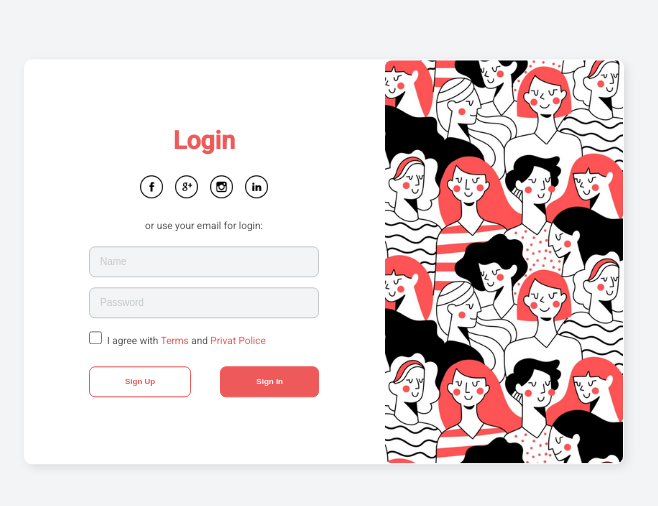
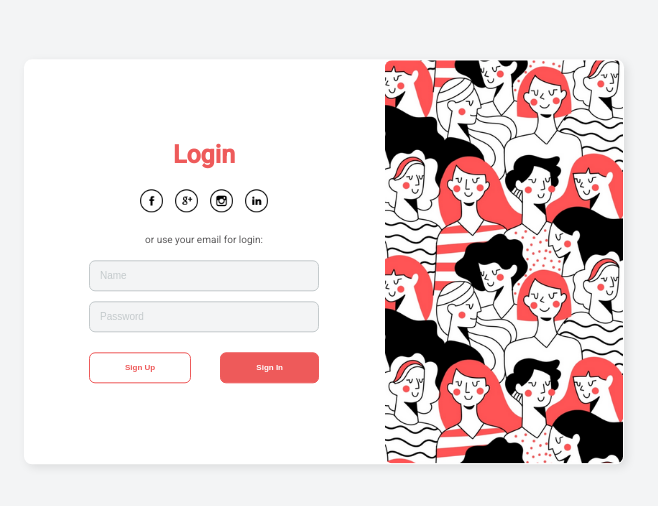
Before and after one commit to Garadons/app-App, a React (Create React App) app: page /signin in a window 1280 px wide. Shown: the part 138-644 px from the top of the page, without its empty margins (316-974 px from the left). Built offline with nearby package versions, Linux system fonts and the light colour scheme.

Commit message:
LogInForm correction
Rename title and remove checkbox

```diff
--- a/src/components/LogInForm/LogInForm.jsx
+++ b/src/components/LogInForm/LogInForm.jsx
@@ -30,10 +30,6 @@ function LogInForm() {
         <Form action="#">
           <Input type="text" placeholder="Name" isRequired />
           <Input type="password" placeholder="Password" isRequired />
-          <FormCheckBox>
-            I agree with <a href="#"> Terms </a> and
-            <a href="#"> Privat Police </a>
-          </FormCheckBox>
           <BtnGroup>
             <Button value="Sign Up" to="/signup" />
             <SubmitButton value="Sign In" isActive />
```
